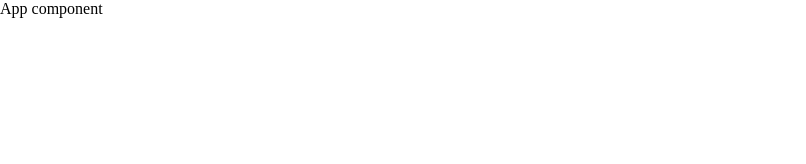
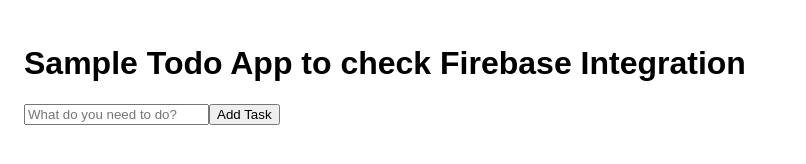
Before and after one commit to fahadahmed/drillz, a React app in the folder packages/app/: page / in a window 1280 px wide. Shown: the whole page, without its empty margins (0-806 px from the left). Built offline with nearby package versions, Linux system fonts and the light colour scheme; some packages are replaced by stand-ins of ours; no server answers; the database is empty.

Commit message:
DRIL-3 integrating firebase to the project

```diff
--- a/packages/app/src/config/firebase.ts
+++ b/packages/app/src/config/firebase.ts
@@ -18,15 +18,15 @@ const firebaseConfig = {
   authDomain: process.env.DRILLZ_APP_AUTH_DOMAIN,
   projectId: process.env.DRILLZ_APP_PROJECT_ID,
   storageBucket: process.env.DRILLZ_APP_STORAGE_BUCKET,
-  messengerSenderId: process.env.DRILLZ_APP_MESSENGER_SENDER_ID,
+  messagingSenderId: process.env.DRILLZ_APP_MESSAGING_SENDER_ID,
   appId: process.env.DRILLZ_APP_APP_ID,
   measurementId: process.env.DRILLZ_APP_MEASUREMENT_ID,
 };
 
 const fire = initializeApp(firebaseConfig);
-const db = getFirestore();
-const auth = getAuth();
-const analytics = getAnalytics();
+const db = getFirestore(fire);
+const auth = getAuth(fire);
+const analytics = getAnalytics(fire);
 
 connectFirestoreEmulator(db, 'localhost', 8080);
 connectAuthEmulator(auth, 'http://locahost:9099');
--- a/packages/app/src/pages/App.tsx
+++ b/packages/app/src/pages/App.tsx
@@ -1,8 +1,50 @@
-import React from 'react';
+import React, { useEffect } from 'react';
+import styled from '@emotion/styled';
+import { db, collection, getDocs } from '../config/firebase';
+
+const Container = styled.div`
+  font-family: sans-serif;
+  display: flex;
+  flex-direction: column;
+  padding: 24px;
+`;
 
 function App() {
+
   console.log(process.env.DRILLZ_APP_PROJECT_ID);
-  return <div>App component</div>;
+
+  // const [tasks, setTasks] = useState(null);
+  const dbRef = collection(db, 'tasks');
+
+
+
+  const handleAddTask = (e: React.SyntheticEvent) => {
+    e.preventDefault();
+    const target = e.target as typeof e.target & {
+      addTask: { value: string }
+    };
+    const task = target.addTask.value;
+    console.log('We are in the handleAddTask', task);
+  };
+
+  const getTasks = async () => {
+    const data = await getDocs(dbRef);
+    console.log(data);
+  };
+
+  useEffect(() => {
+    getTasks();
+  }, []);
+
+  return (
+    <Container>
+      <h1>Sample Todo App to check Firebase Integration</h1>
+      <form onSubmit={handleAddTask}>
+        <input type="text" name="addTask" placeholder="What do you need to do?" />
+        <button type="submit">Add Task</button>
+      </form>
+    </Container>
+  );
 }
 
 export default App;
```
Also changed, not shown: packages/functions/src/index.ts (+7 -7 lines), firebase.json, 1 other file.
